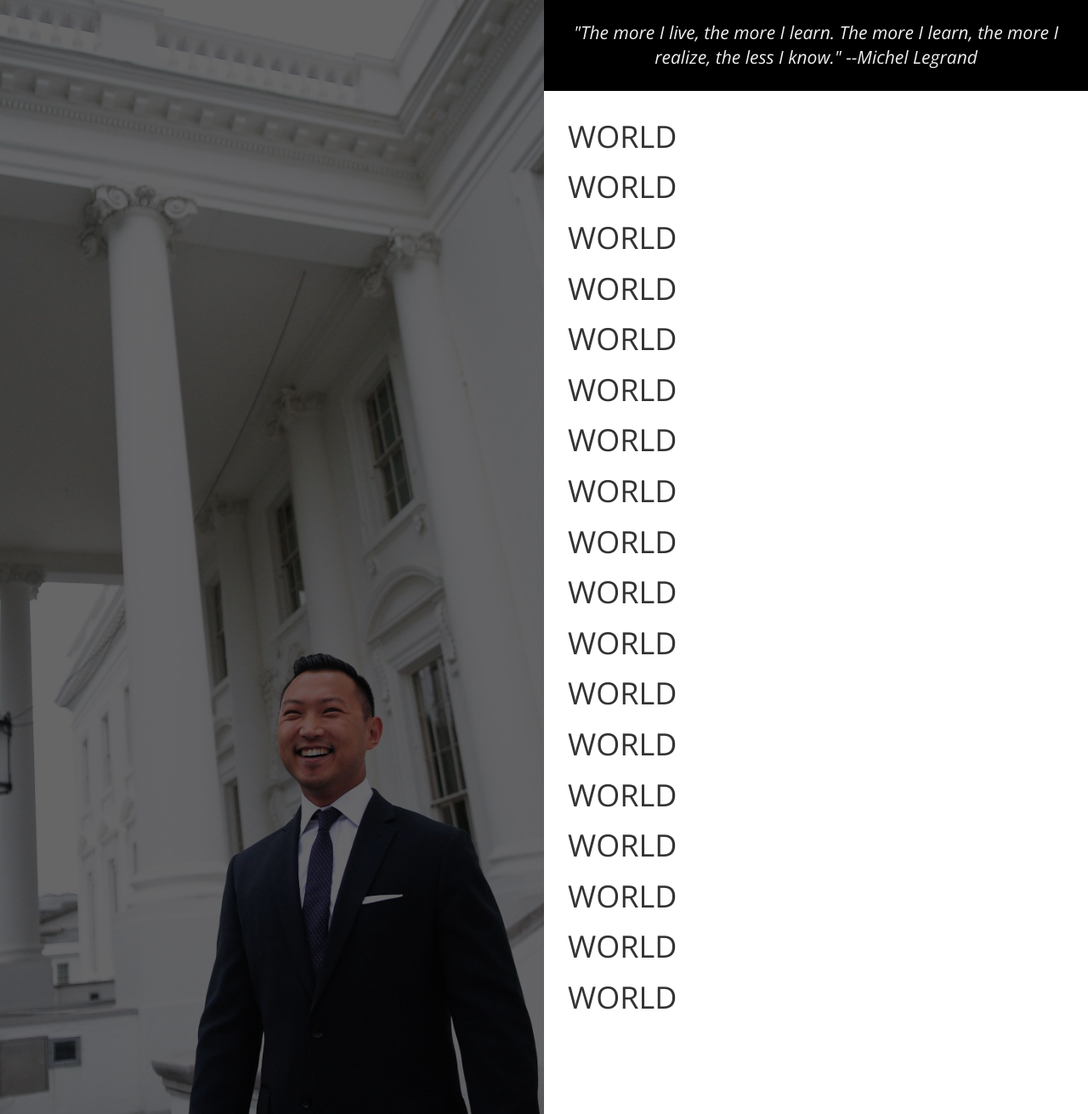
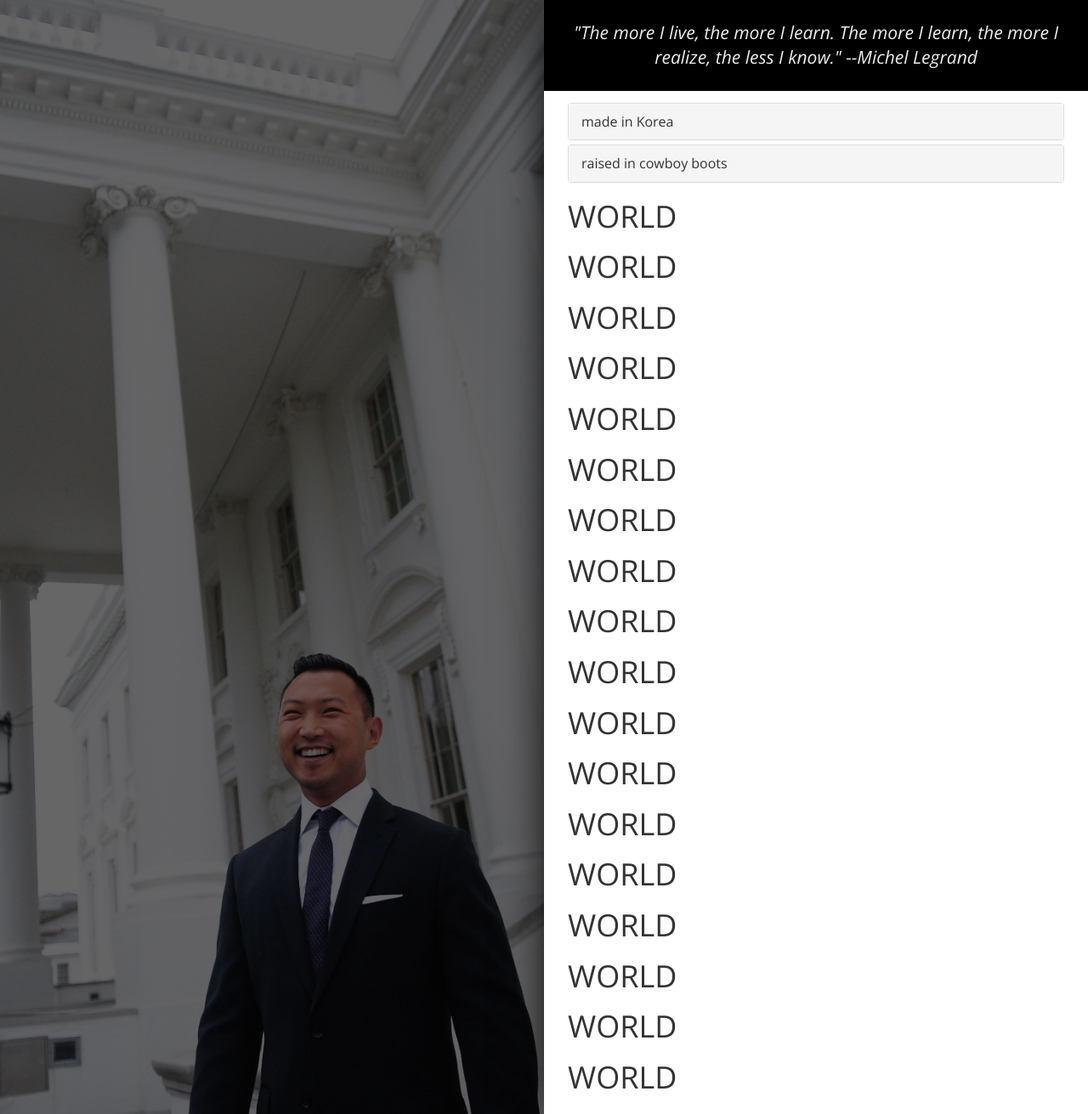
Before and after one commit to stroupaloop/stroupaloop-website, a Jekyll site: the page built from index.html, in a window 1280 px wide. Shown: the whole page at 85% size. Built offline with Jekyll 4.4.1, drawn with Linux system fonts in a browser that asks for light colours; nearby versions of some CDN libraries.

Commit message:
added in carousel and liquid formatting

```diff
--- /dev/null
+++ b/_data/journey/korea.yml
@@ -0,0 +1,3 @@
+id: korea
+title: made in Korea
+content: this is the start of my journey
--- /dev/null
+++ b/_data/journey/oklahoma.yml
@@ -0,0 +1,3 @@
+id: oklahoma
+title: raised in cowboy boots
+content: spending time in Oklahoma
--- a/_sass/_layout.scss
+++ b/_sass/_layout.scss
@@ -180,6 +180,7 @@ fieldset[disabled] .btn-bluegrey.active {
   height:100vh;
   overflow-y: auto;
   padding:0;
+  box-shadow: -10px 0px 50px -15px #000;
   #quote{
     padding: 1em 2em 1em 2em;
     text-align:center;
--- a/index.html
+++ b/index.html
@@ -13,6 +13,24 @@ layout: default
         <h4><em>"The more I live, the more I learn. The more I learn, the more I realize, the less I know." --Michel Legrand</em></h4>
       </div>
       <div id="journey">
+        <div class="panel-group" id="accordion" role="tablist" aria-multiselectable="true">
+          {% for journey_hash in site.data.journey %}{% assign journey = journey_hash[1] %}
+            <div class="panel panel-default">
+              <div class="panel-heading" role="tab" id="heading-{{ journey.id}}">
+                <h4 class="panel-title">
+                  <a class="collapsed" role="button" data-toggle="collapse" data-parent="#accordion" href="#collapse-{{ journey.id }}" aria-expanded="false" aria-controls="collapse-{{ journey.id }}">
+                    {{ journey.title }}
+                  </a>
+                </h4>
+              </div>
+              <div id="collapse-{{ journey.id }}" class="panel-collapse collapse" role="tabpanel" aria-labelledby="heading-{{ journey.id }}">
+                <div class="panel-body">
+                  {{ journey.content }}
+                </div>
+              </div>
+            </div>
+          {% endfor %}
+        </div>
         <h1>WORLD</h1>
         <h1>WORLD</h1>
         <h1>WORLD</h1>
```
